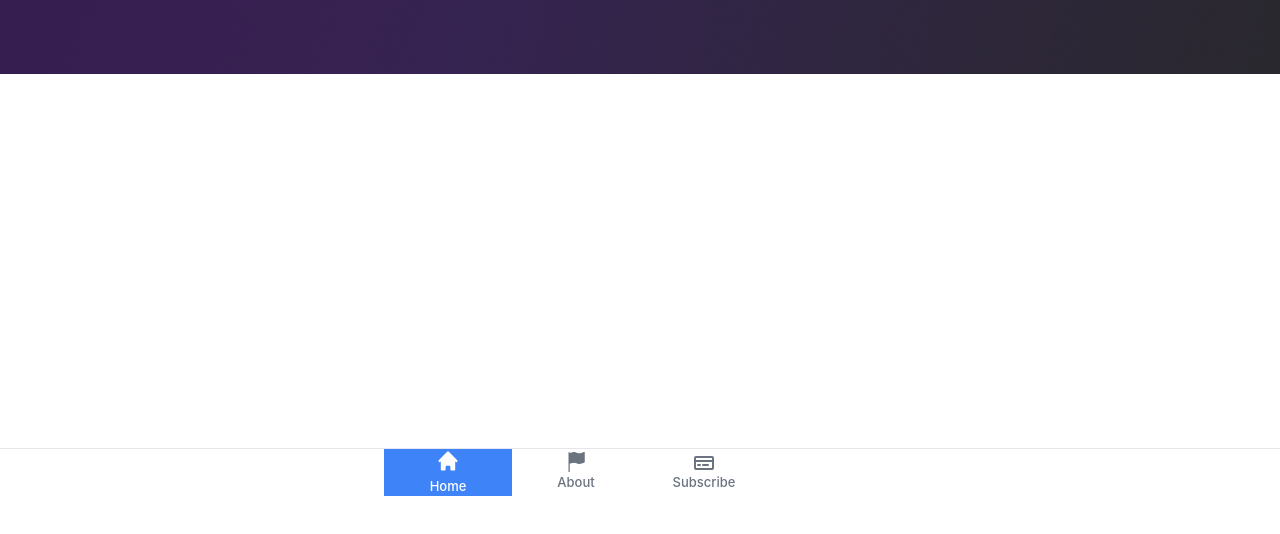
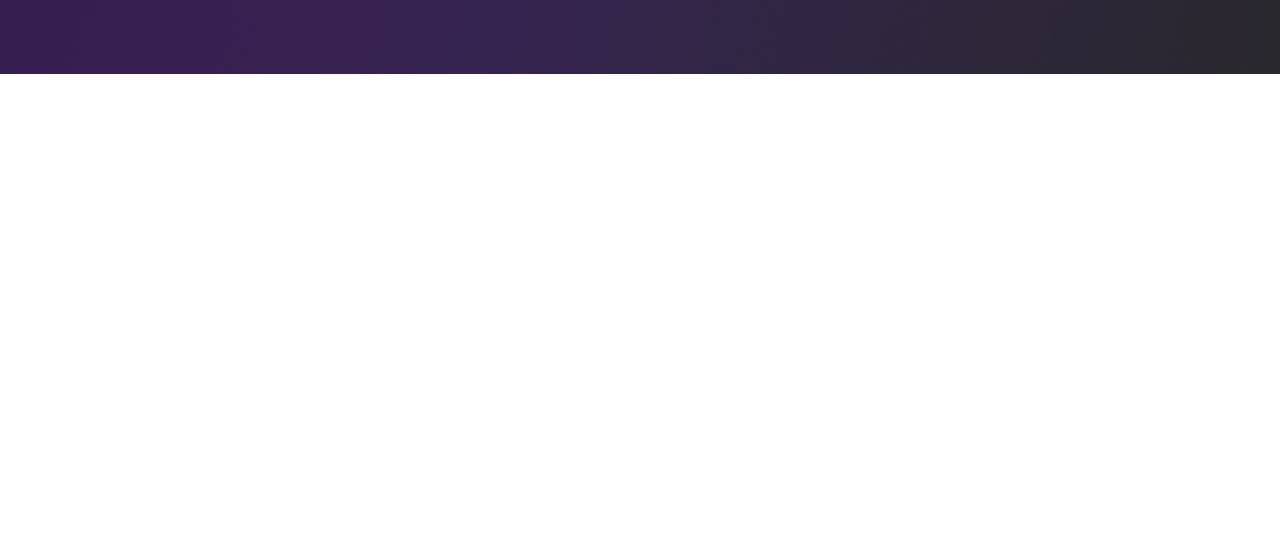
Before and after one commit to GeneploreAI/geneplo.re, a plain HTML site: page site/index.html in a window 1280 px wide. Shown: the part 304-838 px from the top of the page. Drawn offline with nearby package versions, Linux system fonts and the light colour scheme.

Commit message:
remove sticky bar

```diff
--- a/site/index.html
+++ b/site/index.html
@@ -67,42 +67,6 @@
                 </div>
             </div>
         </nav>
-        <div
-            class="belowbar fixed bottom-0 left-0 z-50 w-full h-16 border-t border-gray-200 bg-white dark:bg-gray-700 dark:border-gray-600">
-            <div class="grid h-full max-w-lg grid-cols-4 mx-auto font-medium">
-                <button type="button" class="inline-flex flex-col items-center justify-center px-5 bg-blue-500">
-                    <svg class="w-6 h-6 mb-1 text-white" fill="currentColor" viewBox="0 0 20 20"
-                        xmlns="http://www.w3.org/2000/svg" aria-hidden="true">
-                        <path
-                            d="M10.707 2.293a1 1 0 00-1.414 0l-7 7a1 1 0 001.414 1.414L4 10.414V17a1 1 0 001 1h2a1 1 0 001-1v-2a1 1 0 011-1h2a1 1 0 011 1v2a1 1 0 001 1h2a1 1 0 001-1v-6.586l.293.293a1 1 0 001.414-1.414l-7-7z">
-                        </path>
-                    </svg>
-                    <span style="font-size: 13px;" class="text-white">Home</span>
-                </button>
-                <button type="button"
-                    class="inline-flex flex-col items-center justify-center px-5 hover:bg-gray-50 dark:hover:bg-gray-800 group">
-                    <svg xmlns="http://www.w3.org/2000/svg" fill="currentColor"
-                        class="w-5 h-5 text-gray-500 dark:text-white group-hover:text-blue-600 dark:group-hover:text-blue-500"
-                        viewBox="0 0 16 16">
-                        <path
-                            d="M14.778.085A.5.5 0 0 1 15 .5V8a.5.5 0 0 1-.314.464L14.5 8l.186.464-.003.001-.006.003-.023.009a12.435 12.435 0 0 1-.397.15c-.264.095-.631.223-1.047.35-.816.252-1.879.523-2.71.523-.847 0-1.548-.28-2.158-.525l-.028-.01C7.68 8.71 7.14 8.5 6.5 8.5c-.7 0-1.638.23-2.437.477A19.626 19.626 0 0 0 3 9.342V15.5a.5.5 0 0 1-1 0V.5a.5.5 0 0 1 1 0v.282c.226-.079.496-.17.79-.26C4.606.272 5.67 0 6.5 0c.84 0 1.524.277 2.121.519l.043.018C9.286.788 9.828 1 10.5 1c.7 0 1.638-.23 2.437-.477a19.587 19.587 0 0 0 1.349-.476l.019-.007.004-.002h.001" />
-                    </svg>
-                    <a class='text-sm text-gray-500 dark:text-white group-hover:text-blue-600 dark:group-hover:text-blue-500'
-                        href='about.html' style='font-size: 13px;'>About</a>
-                </button>
-                <button type="button"
-                    class="inline-flex flex-col items-center justify-center px-5 hover:bg-gray-50 dark:hover:bg-gray-800 group">
-                    <svg class="w-5 h-5 text-gray-500 dark:text-white group-hover:text-blue-600 dark:group-hover:text-blue-500"
-                        aria-hidden="true" xmlns="http://www.w3.org/2000/svg" fill="none" viewBox="0 0 20 14">
-                        <path stroke="currentColor" stroke-linecap="round" stroke-linejoin="round" stroke-width="2"
-                            d="M4 9h2m3 0h5M1 5h18M2 1h16a1 1 0 0 1 1 1v10a1 1 0 0 1-1 1H2a1 1 0 0 1-1-1V2a1 1 0 0 1 1-1Z" />
-                    </svg>
-                    <a class='text-gray-500 dark:text-white group-hover:text-blue-600 dark:group-hover:text-blue-500'
-                        href='subscribe.html' style='font-size: 13px;'>Subscribe</a>
-                </button>
-                </div>
-            </div>
-        </div>
     </header>
     <main>
         <section style="background-image: url(static/img/banner.png); background-blend-mode: darken; background-size: 100%; overflow-x: hidden;"
```
